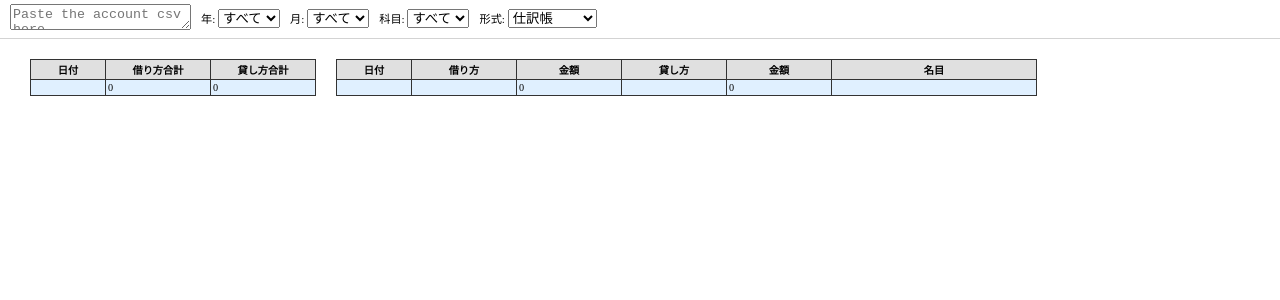
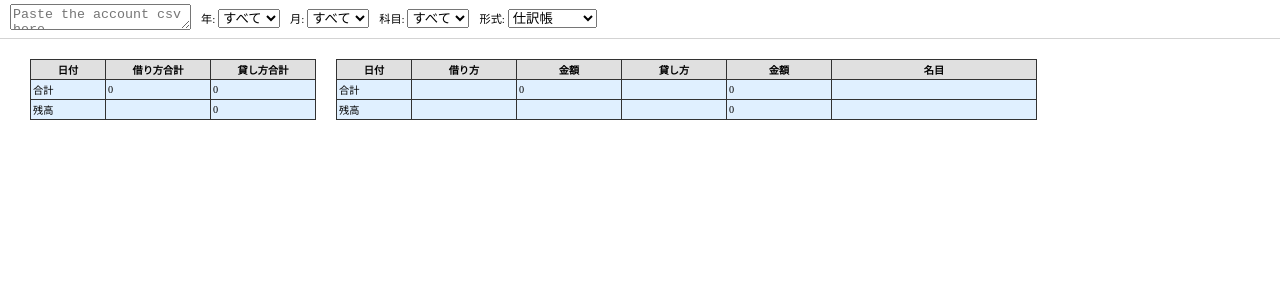
Before and after one commit to yamagame/vue-account-book, a Vue app: page / in a window 1280 px wide. Shown: the top 300 px of the page. Built offline with nearby package versions, Linux system fonts and the light colour scheme.

Commit message:
残高計算追加

```diff
--- a/src/entity/deal.ts
+++ b/src/entity/deal.ts
@@ -99,7 +99,7 @@ export class DealRecord {
 export class MonthlyRecord {
   id: number = 0
   date: string = ''
-  kari: number = 0
-  kashi: number = 0
+  kari: number | string = 0
+  kashi: number | string = 0
   last: boolean = false
 }
--- a/src/views/HomeView.vue
+++ b/src/views/HomeView.vue
@@ -96,7 +96,7 @@ const fields = computed(() => {
   const total = {
     id: d.length,
     month: "",
-    date: "",
+    date: "合計",
     kari: "",
     karivalue: d.reduce((a, v) => {
       if (typeof v.karivalue === "number") {
@@ -115,11 +115,39 @@ const fields = computed(() => {
     last: true,
   }
   d.push(total)
+  const balance = (value: number) => {
+    return ({
+      id: 0,
+      month: "",
+      date: "残高",
+      kari: "",
+      karivalue: "",
+      kashi: "",
+      kashivalue: value,
+      name: "",
+      last: true,
+    })
+  }
+  d.push(balance(total.karivalue - total.kashivalue))
   return d.map((d, i) => {
     d.id = i
     return d
   })
 })
+
+const add = (a: number | string, b: number | string) => {
+  if (typeof a === "string" || typeof b === "string") {
+    return a
+  }
+  return a + b
+}
+
+const sub = (a: number | string, b: number | string) => {
+  if (typeof a === "string" || typeof b === "string") {
+    return 0
+  }
+  return a - b
+}
 
 // 月締合計計算
 const monthly = computed(() => {
@@ -130,10 +158,10 @@ const monthly = computed(() => {
       a[date] = { id: 0, date: "", kari: 0, kashi: 0, last: false, }
     }
     if (deal.kari.string() !== "") {
-      a[date].kari += deal.value
+      a[date].kari = add(a[date].kari, deal.value)
     }
     if (deal.kashi.string() !== "") {
-      a[date].kashi += deal.value
+      a[date].kashi = add(a[date].kashi, deal.value)
     }
     return a
   }, {} as { [index: string]: MonthlyRecord })
@@ -146,11 +174,22 @@ const monthly = computed(() => {
       last: false,
     }
   ))
-  d.push(d.reduce((a, v) => {
-    a.kari += v.kari
-    a.kashi += v.kashi
+  const total = d.reduce((a, v) => {
+    a.kari = add(a.kari, v.kari)
+    a.kashi = add(a.kashi, v.kashi)
     return a
-  }, { id: d.length, date: "", kari: 0, kashi: 0, last: true } as MonthlyRecord))
+  }, { id: d.length, date: "合計", kari: 0, kashi: 0, last: true } as MonthlyRecord)
+  d.push(total)
+  const balance = (value: number) => {
+    return {
+      id: d.length,
+      date: "残高",
+      kari: "",
+      kashi: value,
+      last: true,
+    }
+  }
+  d.push(balance(sub(total.kari, total.kashi)))
   return d
 })
 </script>
```
Also changed, not shown: 5 other files (tests, documents, lock files or other folders).
